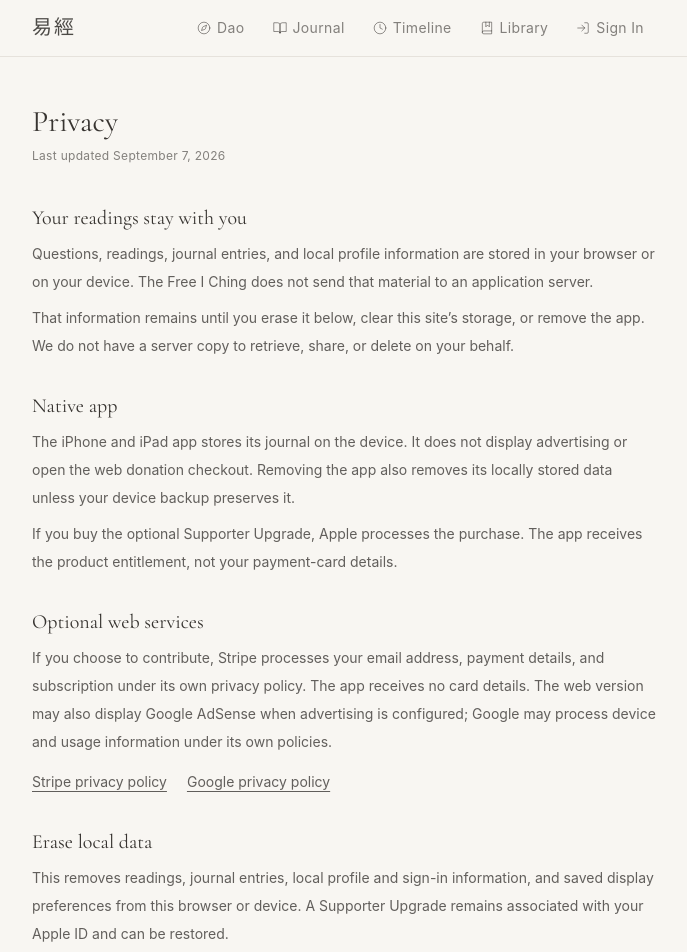
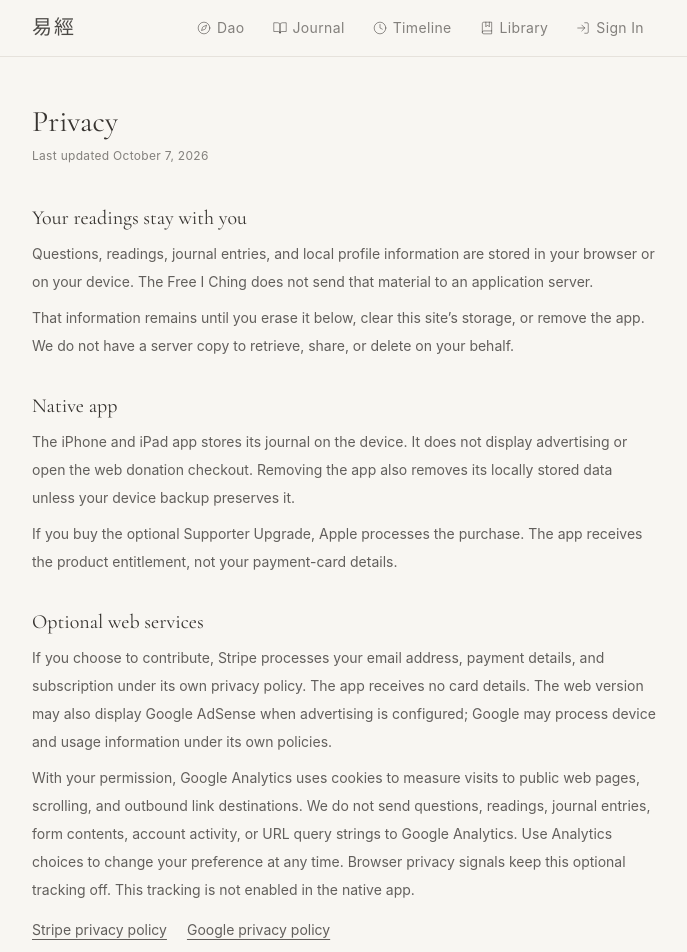
Before and after one commit to tennysonmilesperhour/i-ching-app, a React (Vite) app: page /privacy in a window 1280 px wide. Shown: the top 952 px of the page, without its empty margins (296-983 px from the left). Built offline with nearby package versions, Linux system fonts and the light colour scheme; no server answers; what @capacitor/core would draw is missing.

Commit message:
Explain optional public website measurement

```diff
--- a/src/pages/Privacy.jsx
+++ b/src/pages/Privacy.jsx
@@ -15,7 +15,7 @@ export default function Privacy() {
   return (
     <article className="mx-auto max-w-2xl px-6 py-12">
       <h1 className="font-serif text-3xl text-ink/90">Privacy</h1>
-      <p className="mt-2 text-xs tracking-wide text-ink/55">Last updated September 7, 2026</p>
+      <p className="mt-2 text-xs tracking-wide text-ink/55">Last updated October 7, 2026</p>
 
       <div className="mt-10 space-y-8 text-sm leading-7 text-ink/70">
         <section>
@@ -46,6 +46,12 @@ export default function Privacy() {
             <p className="mt-2">
               If you choose to contribute, Stripe processes your email address, payment details, and subscription under its own privacy policy.
               The app receives no card details. The web version may also display Google AdSense when advertising is configured; Google may process device and usage information under its own policies.
+            </p>
+            <p className="mt-2">
+              With your permission, Google Analytics uses cookies to measure visits to public web pages, scrolling, and outbound link destinations.
+              We do not send questions, readings, journal entries, form contents, account activity, or URL query strings to Google Analytics.
+              Use Analytics choices to change your preference at any time. Browser privacy signals keep this optional tracking off.
+              This tracking is not enabled in the native app.
             </p>
             <div className="mt-3 flex flex-wrap gap-x-5 gap-y-2">
               <a className="underline underline-offset-4 hover:text-ink" href="https://stripe.com/privacy" target="_blank" rel="noreferrer">
```
